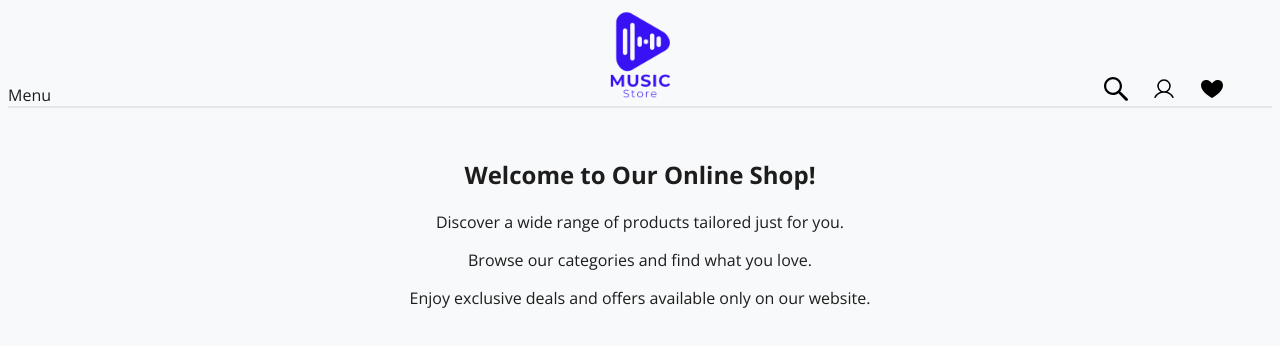
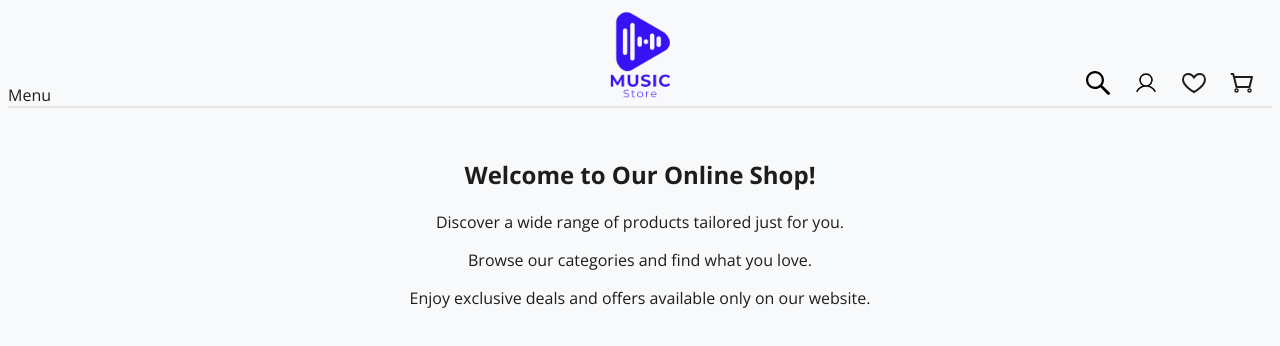
Before and after one commit to PawelNackowski/Online-Shop, a React (Create React App) app: page / in a window 1280 px wide. Shown: the top 346 px of the page. Built offline with nearby package versions, Linux system fonts and the light colour scheme.

Commit message:
deleted unnecessary components and added style to styledIcon

```diff
--- a/src/common/Header/HeaderLink/styled.js
+++ b/src/common/Header/HeaderLink/styled.js
@@ -1,36 +1,47 @@
-
 import styled from "styled-components";
 
-export const StyledNavigation = styled.nav`
-  display: flex;
-  justify-content: flex-end;
-  max-width: 1400px;
-  width: 100%;
-`;
 export const StyledList = styled.ul`
-  padding-top: 56px;
   display: flex;
   gap: 24px;
   flex-wrap: wrap;
   list-style: none;
-  margin: 0;
-  padding-left: 0;
+  margin: 0 18px 6px 0;
 `;
-
-export const StyledLink = styled.a`
-  text-decoration: none;
-  color: ${({ theme }) => theme.colors.dark};
-  padding: 10px;
-
-  &.active {
-    font-weight: bold;
-  }
-`;
-
-export const IconLink = styled.a``;
-
 
 export const styledIcon = (Icon) => styled(Icon)`
   width: 24px;
   height: 24px;
+
+  &:hover {
+    cursor: pointer;
+    fill: ${({ theme }) => theme.colors.blue};
+  }
+  &:active {
+    transform: scale(0.9);
+    transition: transform 0.2s ease-in-out;
+  }
+
+  ${({ iconName, theme }) =>
+    iconName === "favorite"
+      ? `
+    fill: none;
+    stroke: ${theme.colors.dark};
+    &:hover {
+      fill: ${theme.colors.red};
+      stroke: ${theme.colors.red};
+    }
+  `
+      : ` ""
+  `}
+  ${({ iconName, theme }) =>
+    iconName === "cart"
+      ? `
+    fill: none;
+    stroke: ${theme.colors.dark};
+    &:hover {
+      stroke: ${theme.colors.blue};
+    }
+  `
+      : ` ""
+  `}
 `;
```
